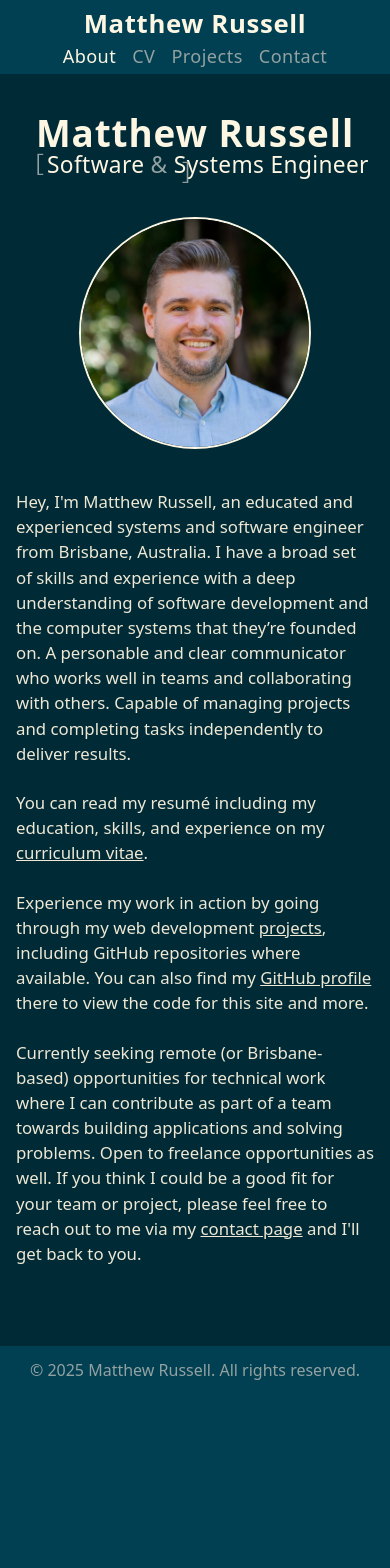
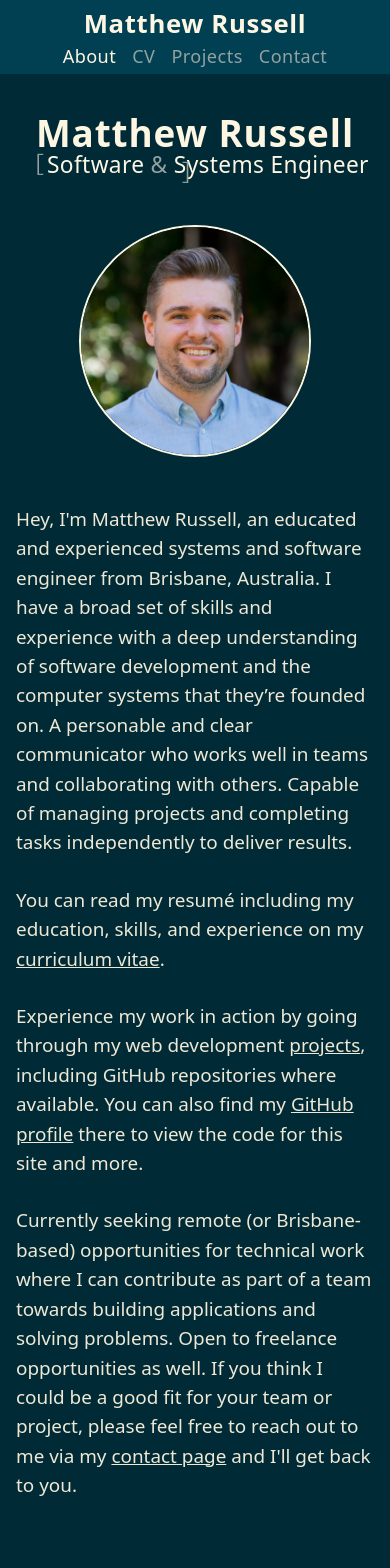
Before and after one commit to mjrussell91/mjrussell-net, an Angular app: page / in a window 390 px wide. Shown: the top 1568 px of the page. Before the commit the page ends 1394 px from the top, so only its background shows below. Built offline with nearby package versions, Linux system fonts and the light colour scheme.

Commit message:
adjust responsive layout to row on md

```diff
--- a/src/app/page-about/page-about.html
+++ b/src/app/page-about/page-about.html
@@ -1,12 +1,14 @@
-<section class="flex flex-col gap-4">
-    <header class="text-center">
+<section class="flex flex-col gap-6">
+    <div class="flex flex-col md:flex-row items-center">
+        <header class="mb-6">
             <h1 class="font-black! tracking-[0.025em]! text-[2.3em]! text-center sm:text-[1.61em]">Matthew Russell</h1>
             <h2 class="text-[1.42em]! font-extralight! tracking-[0.015em] text-center sm:text-[0.92em] leading-2!">
                 <span class="text-gray-1 mr-[-0.15em]">&#xFF3B;</span> Software <span class="text-gray-1">&</span> Systems Engineer <span class="text-gray-1 ml-[-0.15em]">&#xFF3D;</span>
             </h2>
         </header>
         <img [src]="profileSrc" alt="Profile picture of Matthew Russell" class="mx-auto my-6 rounded-full w-58 h-58 object-cover border-2 border-white-1" width="192" height="192" loading="lazy" />
-    <article>
+    </div>
+    <article class="text-lg">
         <p>
             Hey, I'm Matthew Russell, an educated and experienced systems and software engineer from Brisbane, Australia. I have a broad set of skills and experience with a deep understanding of software development and
             the computer systems that they’re founded on. A personable and clear communicator who works well in teams and collaborating with others. Capable of managing projects and completing tasks independently to deliver results.</p>
```
Lines whose indentation alone changed are shown as unchanged.
